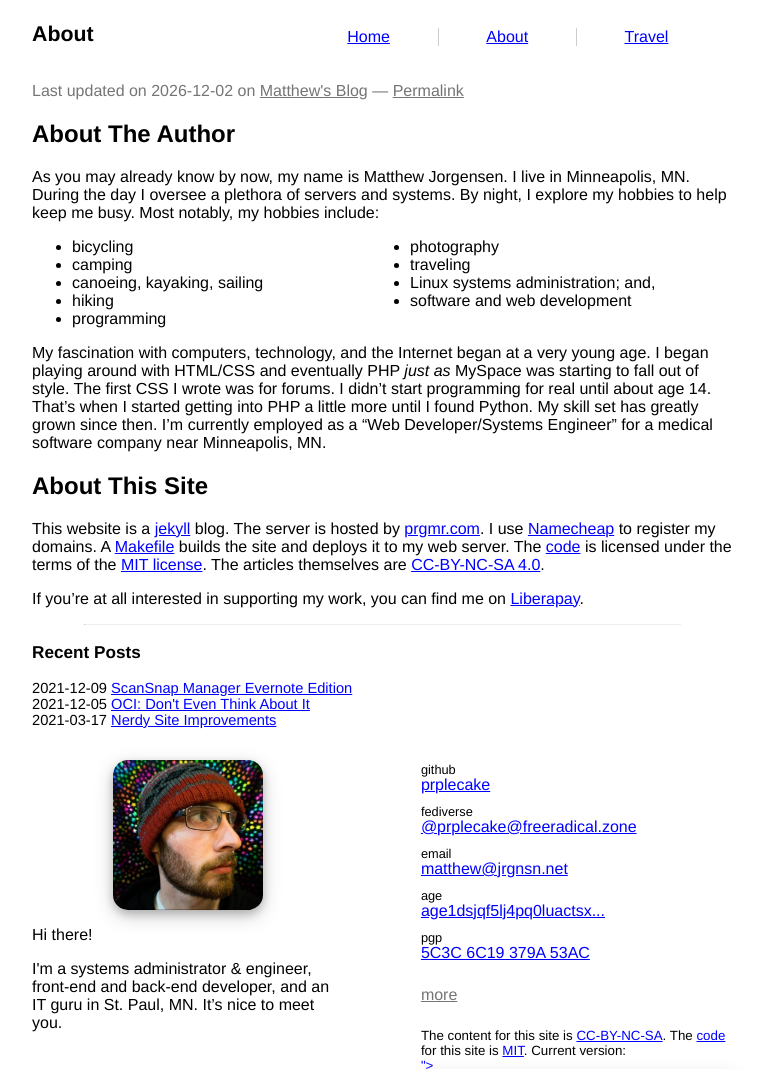
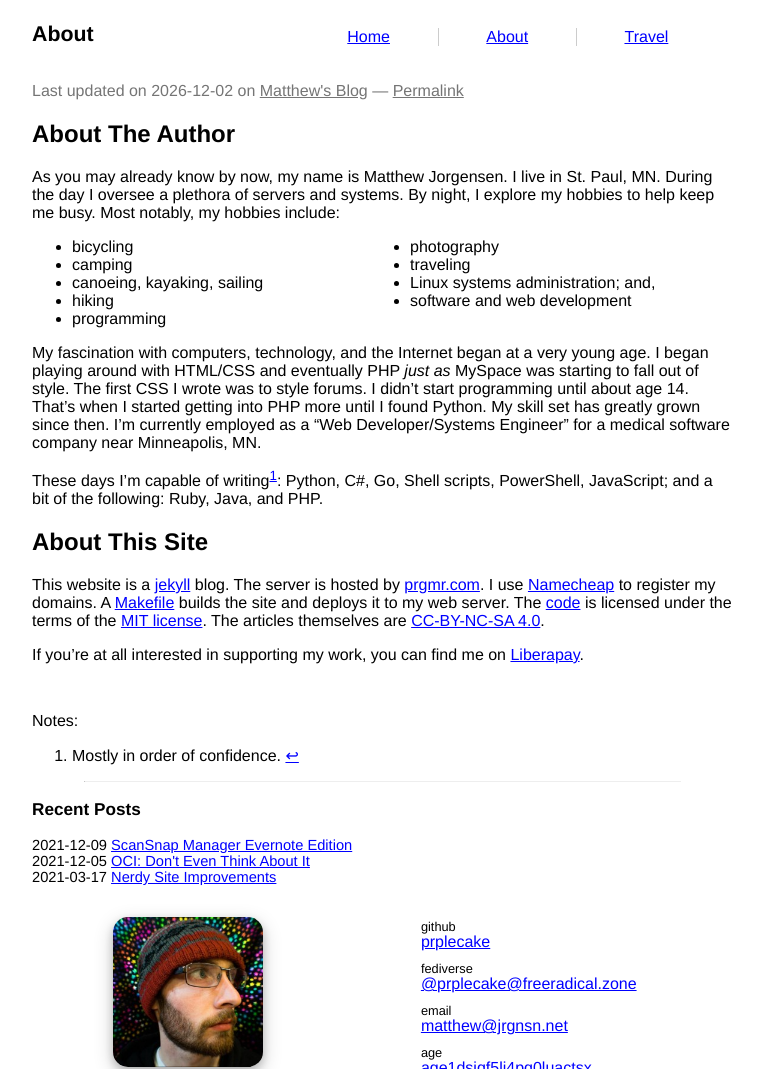
Before and after one commit to prplecake/jrgnsn.net, a Jekyll site: the page built from about.md, in a window 1280 px wide, cut to the strip 0-1069 px from the top of the page. Shown: the whole strip, without its empty margins (258-1020 px from the left). Built offline with Jekyll 4.4.1, drawn with Linux system fonts in a browser that asks for light colours; a script that is not in the unit is left out.

Commit message:
Update about.md

```diff
--- a/about.md
+++ b/about.md
@@ -7,7 +7,7 @@ permalink: /about/
 ## About The Author
 
 As you may already know by now, my name is Matthew Jorgensen. I live in
-Minneapolis, MN. During the day I oversee a plethora of servers and
+St. Paul, MN. During the day I oversee a plethora of servers and
 systems. By night, I explore my hobbies to help keep me busy. Most
 notably, my hobbies include:
 
@@ -26,11 +26,17 @@ notably, my hobbies include:
 My fascination with computers, technology, and the Internet began at a
 very young age. I began playing around with HTML/CSS and eventually PHP
 *just as* MySpace was starting to fall out of style. The first CSS I
-wrote was for forums. I didn't start programming for real until about
-age 14. That's when I started getting into PHP a little more until I
-found Python. My skill set has greatly grown since then. I'm currently
-employed as a "Web Developer/Systems Engineer" for a medical software
-company near Minneapolis, MN.
+wrote was to style forums. I didn't start programming until about age 14.
+That's when I started getting into PHP more until I found Python. My
+skill set has greatly grown since then. I'm currently employed as a "Web
+Developer/Systems Engineer" for a medical software company near
+Minneapolis, MN.
+
+These days I'm capable of writing[^1]:
+Python, C#, Go, Shell scripts, PowerShell, JavaScript; and a bit of the
+following: Ruby, Java, and PHP.
+
+[^1]: Mostly in order of confidence.
 
 ## About This Site
 
```
